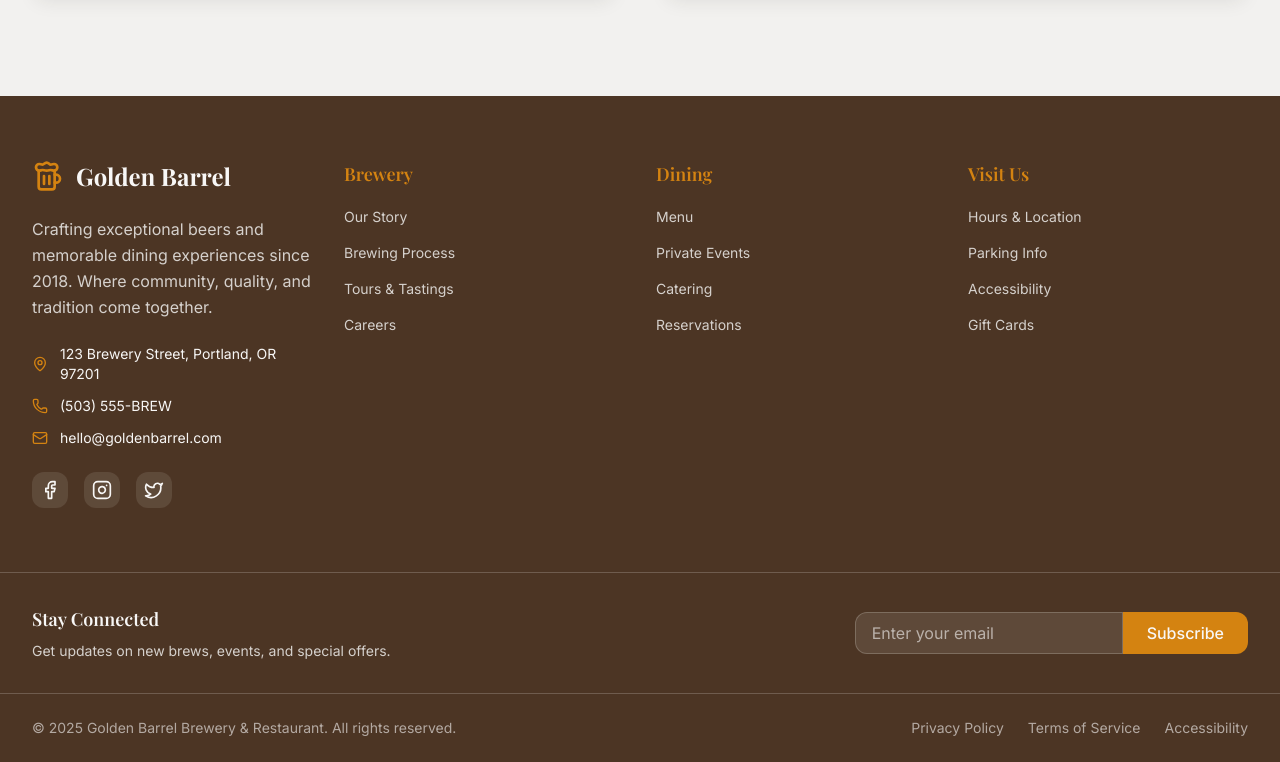
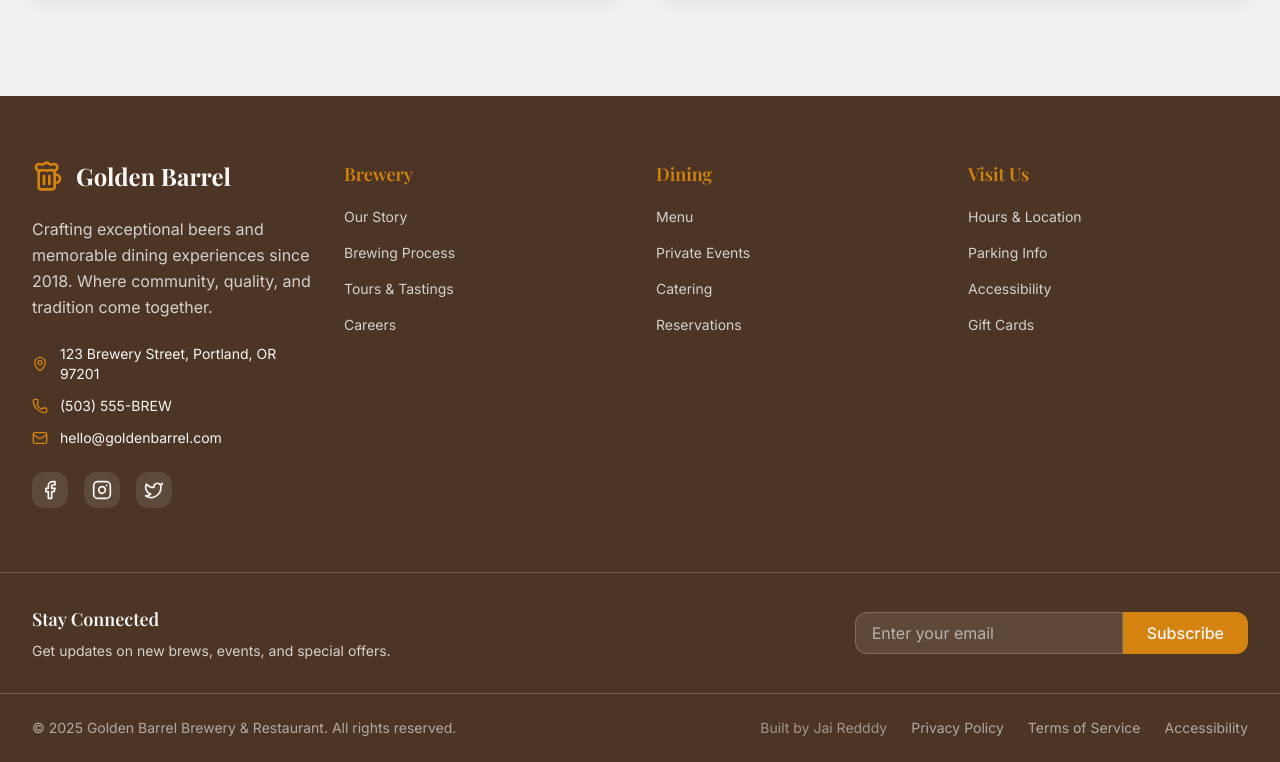
Before and after one commit to Jairedddy/Golden-Barell-Brewery, a React (Vite) app: page / in a window 1280 px wide. Shown: the part 9870-10632 px from the top of the page. Built offline with nearby package versions, Linux system fonts and the light colour scheme; the HTML template or start-up script is replaced by a standard one.

Commit message:
footer updated.

```diff
--- a/src/components/Footer.tsx
+++ b/src/components/Footer.tsx
@@ -178,6 +178,7 @@ const Footer: React.FC = () => {
             </p>
 
             <div className="flex items-center space-x-6">
+              <span className="text-secondary-foreground/50">Built by Jai Redddy</span>
               <button className="hover:text-primary transition-colors duration-200">
                 Privacy Policy
               </button>
```
